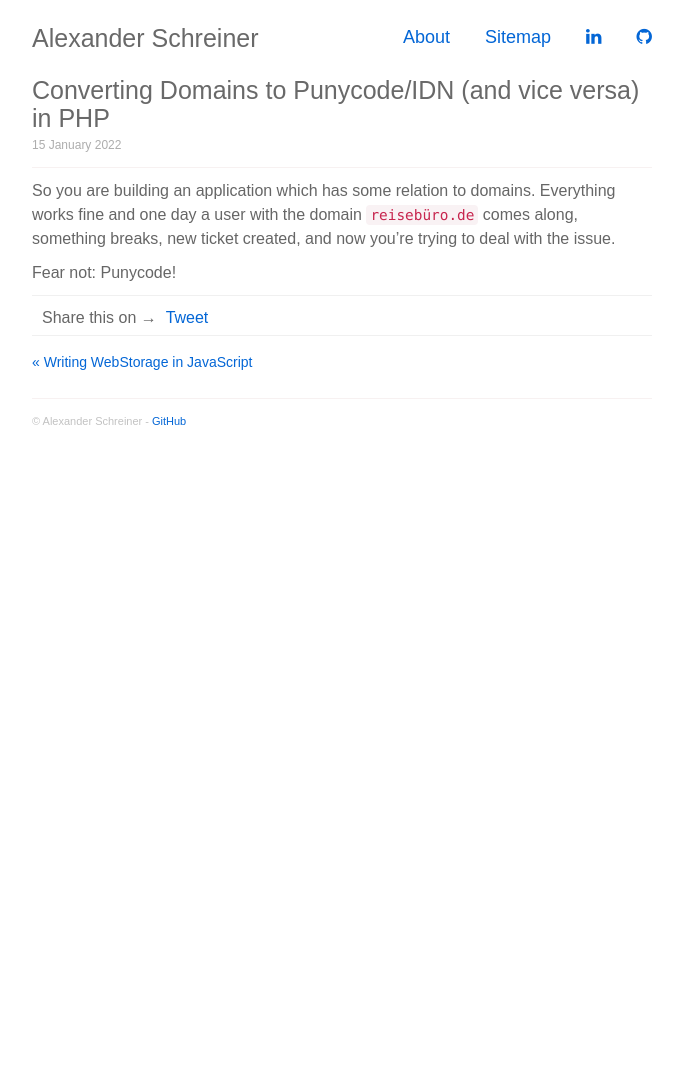
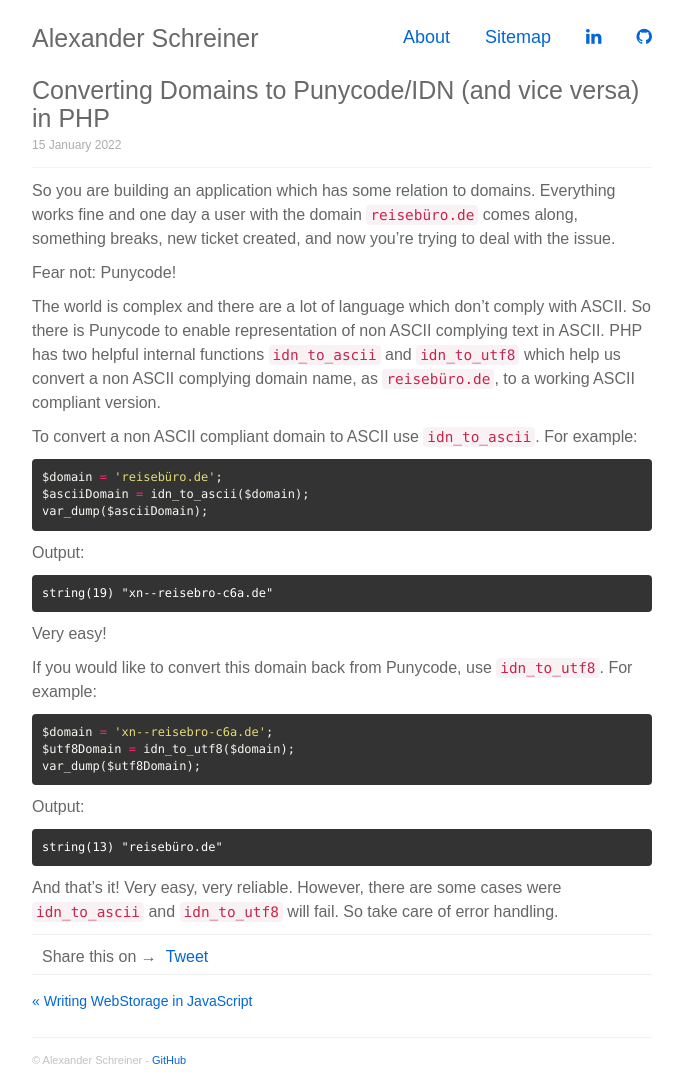
Before and after one commit to alexander-schreiner/alexander-schreiner.github.io, a Jekyll site: the page built from _blog/converting-domains-to-punycode-idn-in-php.md, in a window 1280 px wide. Shown: the whole page, without its empty margins (298-981 px from the left). Built offline with Jekyll 4.4.1, drawn with Linux system fonts in a browser that asks for light colours; nearby versions of some CDN libraries; comment, search, counter and statistics services are not loaded; before the commit the page ends 900 px from its top, so only the background shows below that.

Commit message:
Update converting-domains-to-punycode-idn-in-php.md

````diff
--- a/_blog/converting-domains-to-punycode-idn-in-php.md
+++ b/_blog/converting-domains-to-punycode-idn-in-php.md
@@ -9,3 +9,29 @@ So you are building an application which has some relation to domains. Everythin
 new ticket created, and now you're trying to deal with the issue.
 
 Fear not: Punycode!
+
+The world is complex and there are a lot of language which don't comply with ASCII. So there is Punycode to enable representation of non ASCII complying text in ASCII. PHP has two helpful internal functions `idn_to_ascii` and `idn_to_utf8` which help us convert a non ASCII complying domain name, as `reisebüro.de`, to a working ASCII compliant version.
+
+To convert a non ASCII compliant domain to ASCII use `idn_to_ascii`. For example:
+```php
+$domain = 'reisebüro.de';
+$asciiDomain = idn_to_ascii($domain);
+var_dump($asciiDomain);
+```
+Output:
+```text
+string(19) "xn--reisebro-c6a.de"
+```
+Very easy!
+
+If you would like to convert this domain back from Punycode, use `idn_to_utf8`. For example:
+```php
+$domain = 'xn--reisebro-c6a.de';
+$utf8Domain = idn_to_utf8($domain);
+var_dump($utf8Domain);
+```
+Output:
+```text
+string(13) "reisebüro.de"
+```
+And that's it! Very easy, very reliable. However, there are some cases were `idn_to_ascii` and `idn_to_utf8` will fail. So take care of error handling.
````
